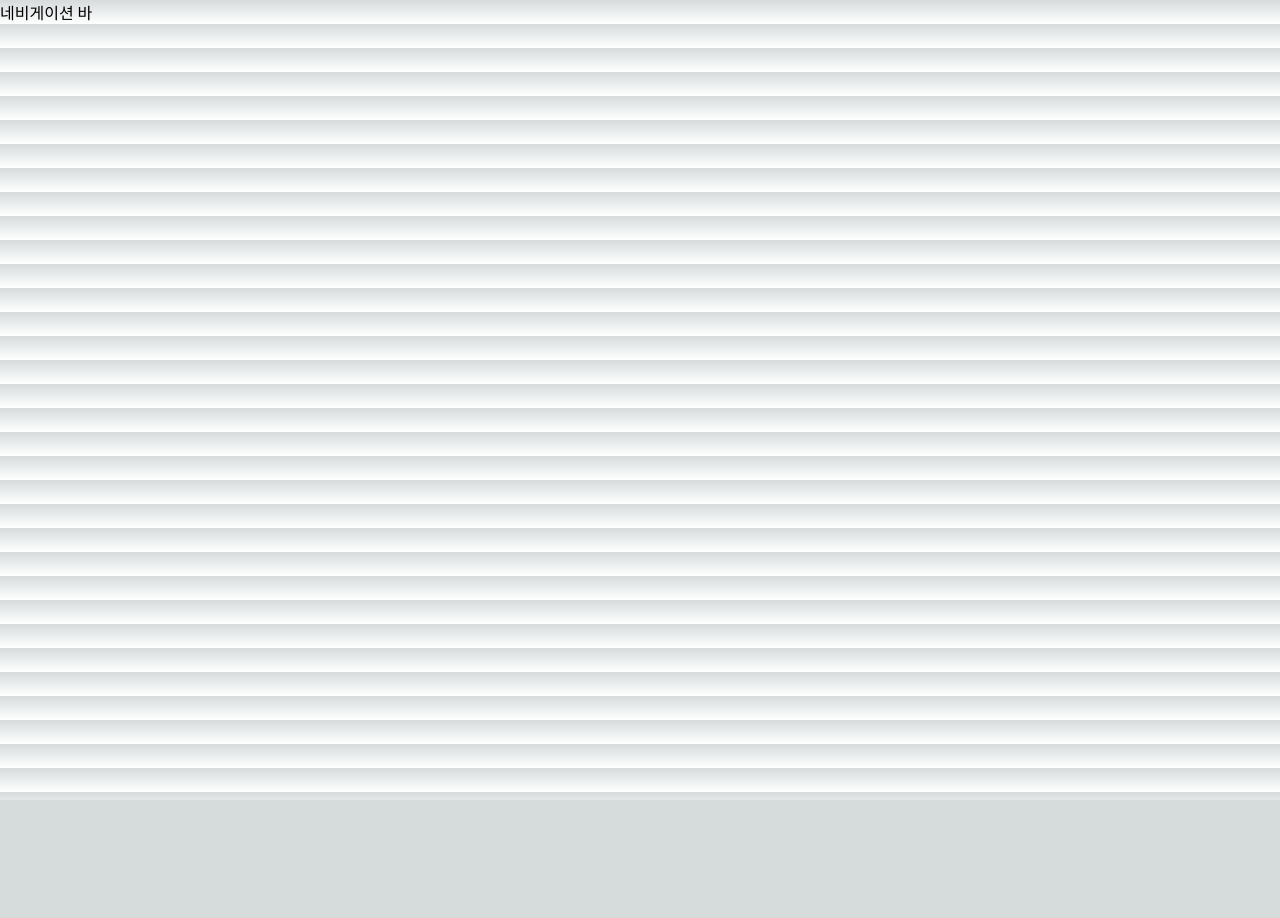
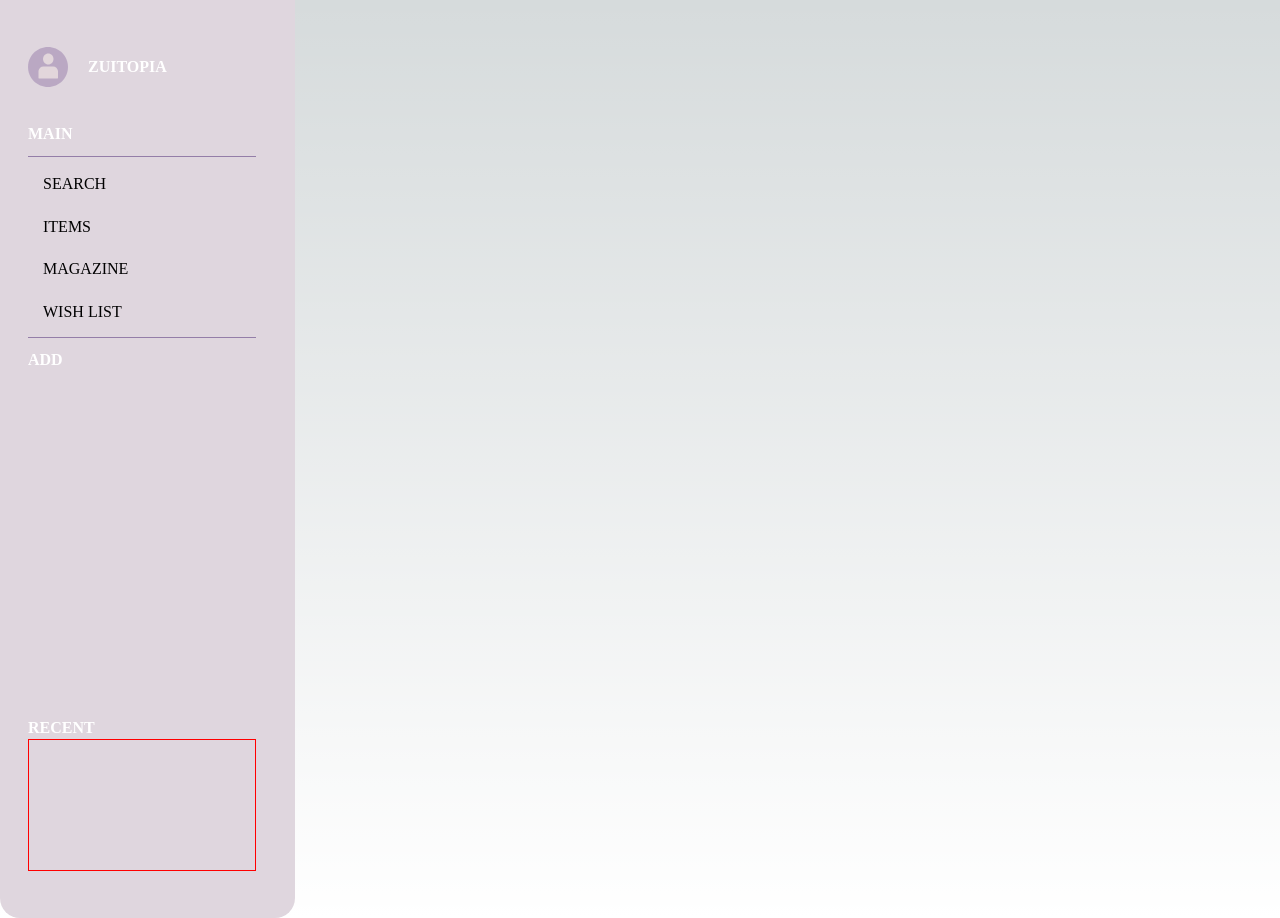
Before and after one commit to hyeju1123/MUXIMUXI, a Next.js app in the folder frontend/: page / in a window 1280 px wide. Before the commit the page ends 800 px from the top, so only its background shows below. Built offline with nearby package versions, Linux system fonts and the light colour scheme.

Commit message:
feat: Nav ui 구성

```diff
--- a/frontend/src/components/Nav.tsx
+++ b/frontend/src/components/Nav.tsx
@@ -1,3 +1,81 @@
+"use client";
+
+import styled from "styled-components";
+import { Text, Margin } from "../styles/ui";
+
+const Style = {
+    Wrapper: styled.div`
+        width: 295px;
+        height: 918px;
+        padding: 47px 28px;
+        display: flex;
+        flex-direction: column;
+        justify-content: space-between;
+        background-color: #dfd6de;
+        border-radius: 0px 0px 20px 20px;
+    `,
+    Profile: styled.div`
+        display: flex;
+        align-items: center;
+    `,
+    MainMenu: styled.div`
+        width: 228px;
+        height: 182px;
+        display: flex;
+        flex-direction: column;
+        justify-content: space-evenly;
+        border-top: 1px solid #947ea8;
+        border-bottom: 1px solid #947ea8;
+    `,
+    HoverBox: styled.div`
+        width: 228px;
+        height: 33px;
+        padding: 8px 15px;
+        :hover {
+            margin: 0px;
+            width: 228px;
+            height: 33px;
+            background-color: #fff5f5;
+            border-radius: 8px;
+            color: #674188;
+            cursor: pointer;
+        }
+    `,
+    RecentBox: styled.div``,
+    ShowRecentItems: styled.div`
+        width: 228px;
+        height: 132px;
+        border: 1px solid red;
+    `,
+};
+
 export default function Nav() {
-    return <>네비게이션 바</>;
+    return (
+        <>
+            <Style.Wrapper>
+                <div>
+                    <Style.Profile>
+                        <img src="/default-profile.svg" alt="profile" />
+                        <Margin direction="row" size={20} />
+                        <Text.Body1>ZUITOPIA</Text.Body1>
+                    </Style.Profile>
+                    <Margin direction="column" size={36} />
+                    <Text.Body1>MAIN</Text.Body1>
+                    <Margin direction="column" size={11} />
+                    <Style.MainMenu>
+                        <Style.HoverBox>SEARCH </Style.HoverBox>
+                        <Style.HoverBox>ITEMS</Style.HoverBox>
+                        <Style.HoverBox>MAGAZINE</Style.HoverBox>
+                        <Style.HoverBox>WISH LIST</Style.HoverBox>
+                    </Style.MainMenu>
+                    <Margin direction="column" size={11} />
+                    <Text.Body1 pointer>ADD</Text.Body1>
+                </div>
+                <Style.RecentBox>
+                    <Text.Body1>RECENT</Text.Body1>
+                    <Style.ShowRecentItems></Style.ShowRecentItems>
+                </Style.RecentBox>
+            </Style.Wrapper>
+        </>
+    );
 }
--- a/frontend/src/components/styles/style.d.ts
+++ b/frontend/src/styles/style.d.ts
@@ -23,6 +23,8 @@ declare module "styled-components" {
         | "purple100"
         | "purple200"
         | "purple300"
+        | "purple400"
+        | "purple500"
         | "indigo100"
         | "indigo200"
         | "plum100"
--- a/frontend/src/components/styles/theme.ts
+++ b/frontend/src/styles/theme.ts
@@ -22,6 +22,8 @@ export const theme: DefaultTheme = {
         purple100: "#c3acd0",
         purple200: "#AF9DBE",
         purple300: "#674188",
+        purple400: "#947EA8",
+        purple500: "#dfd6de",
         indigo100: "#595b7e",
         indigo200: "#181b46",
         plum100: "#9a6383",
--- a/frontend/src/components/styles/ui.tsx
+++ b/frontend/src/styles/ui.tsx
@@ -54,7 +54,7 @@ export const Text = {
         /* common */
         display: ${({ box }) => (box ? "block" : "inline")};
         cursor: ${({ pointer }) => (pointer ? "pointer" : "auto")};
-        color: ${({ color, theme }) => (color ? theme.color[color] : theme.color.white)};
+        color: ${({ color, theme }) => (color ? theme.color[color] : "white")};
         height: fit-content;
     `,
     Title2: styled.span<StyleText>`
@@ -64,7 +64,7 @@ export const Text = {
         /* common */
         display: ${({ box }) => (box ? "block" : "inline")};
         cursor: ${({ pointer }) => (pointer ? "pointer" : "auto")};
-        color: ${({ color, theme }) => (color ? theme.color[color] : theme.color.white)};
+        color: ${({ color, theme }) => (color ? theme.color[color] : "white")};
         height: fit-content;
     `,
     Title3: styled.span<StyleText>`
@@ -74,7 +74,7 @@ export const Text = {
         /* common */
         display: ${({ box }) => (box ? "block" : "inline")};
         cursor: ${({ pointer }) => (pointer ? "pointer" : "auto")};
-        color: ${({ color, theme }) => (color ? theme.color[color] : theme.color.white)};
+        color: ${({ color, theme }) => (color ? theme.color[color] : "white")};
         height: fit-content;
     `,
 
@@ -85,7 +85,8 @@ export const Text = {
         /* common */
         display: ${({ box }) => (box ? "block" : "inline")};
         cursor: ${({ pointer }) => (pointer ? "pointer" : "auto")};
-        color: ${({ color, theme }) => (color ? theme.color[color] : theme.color.white)};
+        color: ${({ color, theme }) => (color ? theme.color[color] : "white")};
+        // 확인 필요
         height: fit-content;
     `,
     Body2: styled.span<StyleText>`
@@ -95,7 +96,7 @@ export const Text = {
         /* common */
         display: ${({ box }) => (box ? "block" : "inline")};
         cursor: ${({ pointer }) => (pointer ? "pointer" : "auto")};
-        color: ${({ color, theme }) => (color ? theme.color[color] : theme.color.white)};
+        color: ${({ color, theme }) => (color ? theme.color[color] : "white")};
         height: fit-content;
     `,
     Body3: styled.span<StyleText>`
@@ -105,7 +106,7 @@ export const Text = {
         /* common */
         display: ${({ box }) => (box ? "block" : "inline")};
         cursor: ${({ pointer }) => (pointer ? "pointer" : "auto")};
-        color: ${({ color, theme }) => (color ? theme.color[color] : theme.color.white)};
+        color: ${({ color, theme }) => (color ? theme.color[color] : "white")};
         height: fit-content;
     `,
     Body4: styled.span<StyleText>`
@@ -115,7 +116,7 @@ export const Text = {
         /* common */
         display: ${({ box }) => (box ? "block" : "inline")};
         cursor: ${({ pointer }) => (pointer ? "pointer" : "auto")};
-        color: ${({ color, theme }) => (color ? theme.color[color] : theme.color.white)};
+        color: ${({ color, theme }) => (color ? theme.color[color] : "white")};
         height: fit-content;
     `,
     Body5: styled.span<StyleText>`
@@ -125,7 +126,7 @@ export const Text = {
         /* common */
         display: ${({ box }) => (box ? "block" : "inline")};
         cursor: ${({ pointer }) => (pointer ? "pointer" : "auto")};
-        color: ${({ color, theme }) => (color ? theme.color[color] : theme.color.white)};
+        color: ${({ color, theme }) => (color ? theme.color[color] : "white")};
         height: fit-content;
     `,
     Body6: styled.span<StyleText>`
@@ -135,7 +136,7 @@ export const Text = {
         /* common */
         display: ${({ box }) => (box ? "block" : "inline")};
         cursor: ${({ pointer }) => (pointer ? "pointer" : "auto")};
-        color: ${({ color, theme }) => (color ? theme.color[color] : theme.color.white)};
+        color: ${({ color, theme }) => (color ? theme.color[color] : "white")};
         height: fit-content;
     `,
     Body7: styled.span<StyleText>`
@@ -145,7 +146,7 @@ export const Text = {
         /* common */
         display: ${({ box }) => (box ? "block" : "inline")};
         cursor: ${({ pointer }) => (pointer ? "pointer" : "auto")};
-        color: ${({ color, theme }) => (color ? theme.color[color] : theme.color.white)};
+        color: ${({ color, theme }) => (color ? theme.color[color] : "white")};
         height: fit-content;
     `,
     Caption1: styled.span<StyleText>`
@@ -155,7 +156,7 @@ export const Text = {
         /* common */
         display: ${({ box }) => (box ? "block" : "inline")};
         cursor: ${({ pointer }) => (pointer ? "pointer" : "auto")};
-        color: ${({ color, theme }) => (color ? theme.color[color] : theme.color.white)};
+        color: ${({ color, theme }) => (color ? theme.color[color] : "white")};
         height: fit-content;
     `,
     Caption2: styled.span<StyleText>`
@@ -165,7 +166,7 @@ export const Text = {
         /* common */
         display: ${({ box }) => (box ? "block" : "inline")};
         cursor: ${({ pointer }) => (pointer ? "pointer" : "auto")};
-        color: ${({ color, theme }) => (color ? theme.color[color] : theme.color.white)};
+        color: ${({ color, theme }) => (color ? theme.color[color] : theme.color.black)};
         height: fit-content;
     `,
     Caption3: styled.span<StyleText>`
@@ -175,7 +176,7 @@ export const Text = {
         /* common */
         display: ${({ box }) => (box ? "block" : "inline")};
         cursor: ${({ pointer }) => (pointer ? "pointer" : "auto")};
-        color: ${({ color, theme }) => (color ? theme.color[color] : theme.color.white)};
+        color: ${({ color, theme }) => (color ? theme.color[color] : theme.color.black)};
         height: fit-content;
     `,
 };
```
Also changed, not shown: frontend/public/default-profile.svg (added).
